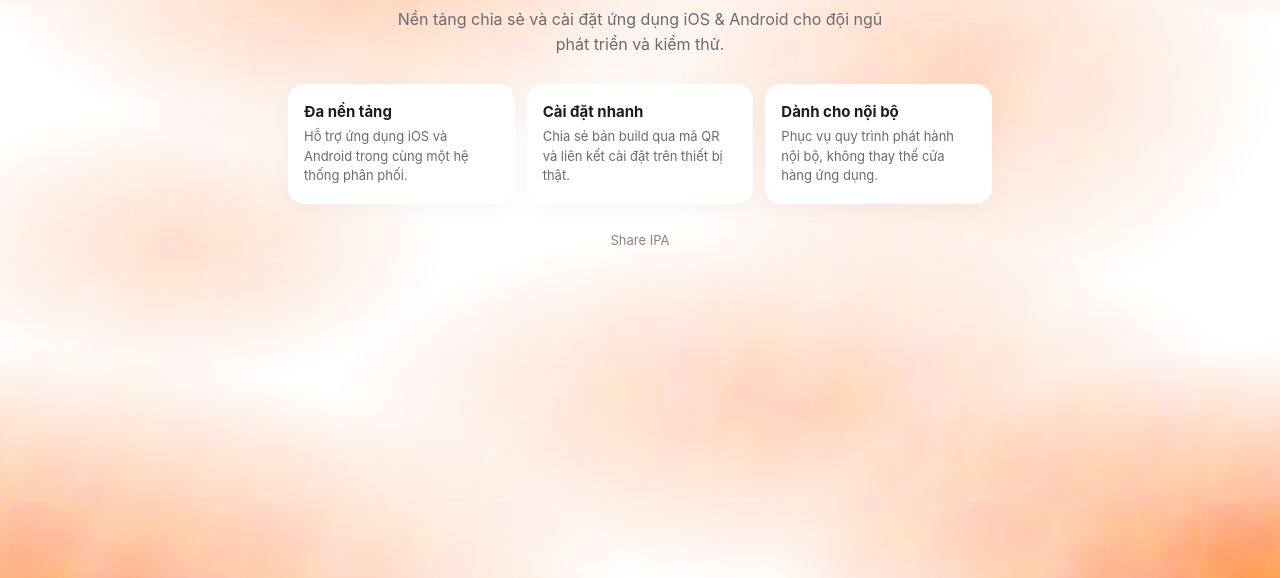
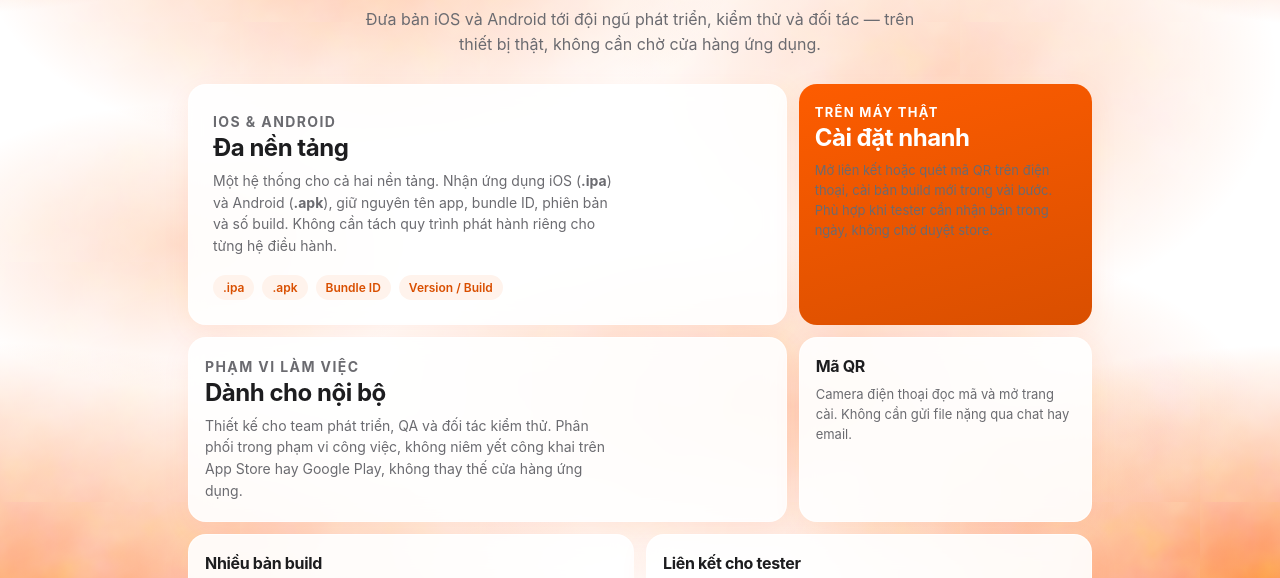
Before and after one commit to TuanVuuuu/share_ipa, a website: page public/intro.html in a window 1280 px wide. Shown: the part 218-796 px from the top of the page. Drawn offline with Linux system fonts and the light colour scheme.

Commit message:
Cập nhật UI landing page

```diff
--- a/public/css/styles.css
+++ b/public/css/styles.css
@@ -1948,7 +1948,7 @@ h2 { text-align: center; margin-top: 0; font-weight: 600; }
 }
 .intro-shell {
     width: 100%;
-    max-width: 720px;
+    max-width: 920px;
     text-align: center;
     padding: 28px 8px 12px;
 }
@@ -1978,41 +1978,127 @@ h2 { text-align: center; margin-top: 0; font-weight: 600; }
 }
 .intro-lead {
     margin: 0 auto 28px;
-    max-width: 520px;
+    max-width: 560px;
     font-size: 16px;
     line-height: 1.55;
     color: #6b6b70;
 }
 .intro-grid {
     display: grid;
-    grid-template-columns: repeat(3, minmax(0, 1fr));
+    grid-template-columns: repeat(6, minmax(0, 1fr));
     gap: 12px;
     text-align: left;
 }
 .intro-card {
-    background: var(--card);
-    border-radius: 16px;
-    box-shadow: 0 4px 24px rgba(0, 0, 0, 0.04);
-    padding: 18px 16px;
+    display: flex;
+    flex-direction: column;
+    justify-content: flex-start;
+    background: rgba(255, 255, 255, 0.9);
+    border: 1px solid rgba(255, 255, 255, 0.72);
+    border-radius: 18px;
+    box-shadow: 0 8px 28px rgba(253, 92, 0, 0.08);
+    padding: 18px 16px 20px;
+    backdrop-filter: blur(10px);
+}
+.intro-card--hero {
+    grid-column: span 4;
+    grid-row: span 2;
+    min-height: 240px;
+    padding: 26px 24px 24px;
+}
+.intro-card--tall {
+    grid-column: span 2;
+    grid-row: span 2;
+    min-height: 240px;
+}
+.intro-card--wide { grid-column: span 4; }
+.intro-card--mid { grid-column: span 3; }
+.intro-card--sm { grid-column: span 2; }
+.intro-card--accent {
+    background: linear-gradient(165deg, #fd5c00 0%, #d94f00 100%);
+    border: none;
+    color: #fff;
+}
+.intro-kicker {
+    margin: 0 0 8px;
+    font-size: 11px;
+    font-weight: 700;
+    letter-spacing: 0.1em;
+    text-transform: uppercase;
+    color: var(--primary);
+}
+.intro-card--accent .intro-kicker,
+.intro-card--accent h2,
+.intro-card--accent p {
+    color: #fff;
+}
+.intro-card--accent p {
+    color: rgba(255, 255, 255, 0.9);
 }
 .intro-card h2 {
-    margin: 0 0 6px;
+    margin: 0 0 8px;
     text-align: left;
-    font-size: 15px;
+    font-size: 16px;
     font-weight: 700;
+    letter-spacing: -0.02em;
+}
+.intro-card--hero h2,
+.intro-card--tall h2,
+.intro-card--wide h2 {
+    font-size: 24px;
 }
 .intro-card p {
     margin: 0;
     font-size: 13px;
-    line-height: 1.5;
+    line-height: 1.55;
     color: #6b6b70;
+}
+.intro-card--hero p,
+.intro-card--wide p {
+    font-size: 14px;
+    max-width: 46ch;
+}
+.intro-tags {
+    display: flex;
+    flex-wrap: wrap;
+    gap: 8px;
+    margin-top: auto;
+    padding-top: 18px;
+}
+.intro-tag {
+    font-size: 12px;
+    font-weight: 600;
+    color: var(--primary-dark);
+    background: var(--primary-soft);
+    border-radius: 999px;
+    padding: 5px 10px;
 }
 .intro-foot {
     margin: 28px 0 0;
     font-size: 13px;
     color: #86868b;
 }
-@media (max-width: 680px) {
+@media (max-width: 820px) {
+    .intro-grid { grid-template-columns: repeat(2, minmax(0, 1fr)); }
+    .intro-card--hero,
+    .intro-card--tall,
+    .intro-card--wide {
+        grid-column: span 2;
+        grid-row: auto;
+        min-height: 0;
+    }
+    .intro-card--mid,
+    .intro-card--sm { grid-column: span 1; }
+    .intro-card--hero h2,
+    .intro-card--tall h2,
+    .intro-card--wide h2 { font-size: 20px; }
+}
+@media (max-width: 560px) {
     .intro-title { font-size: 28px; }
     .intro-grid { grid-template-columns: 1fr; }
-}
+    .intro-card--hero,
+    .intro-card--tall,
+    .intro-card--wide,
+    .intro-card--mid,
+    .intro-card--sm { grid-column: span 1; }
+}
--- a/public/intro.html
+++ b/public/intro.html
@@ -15,19 +15,52 @@
         <img class="intro-logo" src="/ic_launcher_web.png" alt="Share IPA">
         <p class="intro-brand">Share IPA</p>
         <h1 class="intro-title">Phân phối ứng dụng nội bộ</h1>
-        <p class="intro-lead">Nền tảng chia sẻ và cài đặt ứng dụng iOS &amp; Android cho đội ngũ phát triển và kiểm thử.</p>
+        <p class="intro-lead">Đưa bản iOS và Android tới đội ngũ phát triển, kiểm thử và đối tác — trên thiết bị thật, không cần chờ cửa hàng ứng dụng.</p>
         <div class="intro-grid">
-            <section class="intro-card">
+            <section class="intro-card intro-card--hero">
+                <p class="intro-kicker">iOS &amp; Android</p>
                 <h2>Đa nền tảng</h2>
-                <p>Hỗ trợ ứng dụng iOS và Android trong cùng một hệ thống phân phối.</p>
+                <p>Một hệ thống cho cả hai nền tảng. Nhận ứng dụng iOS (<b>.ipa</b>) và Android (<b>.apk</b>), giữ nguyên tên app, bundle ID, phiên bản và số build. Không cần tách quy trình phát hành riêng cho từng hệ điều hành.</p>
+                <div class="intro-tags">
+                    <span class="intro-tag">.ipa</span>
+                    <span class="intro-tag">.apk</span>
+                    <span class="intro-tag">Bundle ID</span>
+                    <span class="intro-tag">Version / Build</span>
+                </div>
             </section>
-            <section class="intro-card">
+            <section class="intro-card intro-card--tall intro-card--accent">
+                <p class="intro-kicker">Trên máy thật</p>
                 <h2>Cài đặt nhanh</h2>
-                <p>Chia sẻ bản build qua mã QR và liên kết cài đặt trên thiết bị thật.</p>
+                <p>Mở liên kết hoặc quét mã QR trên điện thoại, cài bản build mới trong vài bước. Phù hợp khi tester cần nhận bản trong ngày, không chờ duyệt store.</p>
             </section>
-            <section class="intro-card">
+            <section class="intro-card intro-card--wide">
+                <p class="intro-kicker">Phạm vi làm việc</p>
                 <h2>Dành cho nội bộ</h2>
-                <p>Phục vụ quy trình phát hành nội bộ, không thay thế cửa hàng ứng dụng.</p>
+                <p>Thiết kế cho team phát triển, QA và đối tác kiểm thử. Phân phối trong phạm vi công việc, không niêm yết công khai trên App Store hay Google Play, không thay thế cửa hàng ứng dụng.</p>
+            </section>
+            <section class="intro-card intro-card--sm">
+                <h2>Mã QR</h2>
+                <p>Camera điện thoại đọc mã và mở trang cài. Không cần gửi file nặng qua chat hay email.</p>
+            </section>
+            <section class="intro-card intro-card--mid">
+                <h2>Nhiều bản build</h2>
+                <p>Giữ lịch sử phiên bản theo từng ứng dụng. Dễ lấy lại bản trước, đối chiếu version và build number khi cần kiểm tra hồi quy.</p>
+            </section>
+            <section class="intro-card intro-card--mid">
+                <h2>Liên kết cho tester</h2>
+                <p>Gửi đúng ứng dụng và đúng bản cho người nhận. Đối tác chỉ thấy những gì được chia sẻ, không cần toàn bộ danh mục nội bộ.</p>
+            </section>
+            <section class="intro-card intro-card--sm">
+                <h2>Thiết bị thật</h2>
+                <p>Cài trên iPhone, iPad và Android thực tế — không chỉ chạy trên simulator.</p>
+            </section>
+            <section class="intro-card intro-card--sm">
+                <h2>Không chờ store</h2>
+                <p>Bỏ qua vòng review của cửa hàng khi cần bản thử nghiệm gấp cho QA hoặc demo.</p>
+            </section>
+            <section class="intro-card intro-card--sm">
+                <h2>Cài ngoài store</h2>
+                <p>iOS qua hồ sơ nhà phát triển; Android cài APK trực tiếp sau khi cho phép nguồn phù hợp.</p>
             </section>
         </div>
         <p class="intro-foot">Share IPA</p>
--- a/server.js
+++ b/server.js
@@ -38,7 +38,7 @@ const CATALOG_MAX_ITEMS = 200;             // Giới hạn số bản ghi giữ
 
 // 👉 CHỖ DUY NHẤT cần đổi mỗi khi cập nhật giao diện (CSS/JS) để phá cache trình duyệt/CDN.
 // Đổi giá trị này (ví dụ tăng lên '3', '4'...) rồi deploy là đủ.
-const ASSET_VERSION = process.env.ASSET_VERSION || '64';
+const ASSET_VERSION = process.env.ASSET_VERSION || '65';
 const APP_HOME_PATH = '/public';
 
 // ─── Cloudflare R2 ──────────────────────────────────────────────────────────
```
